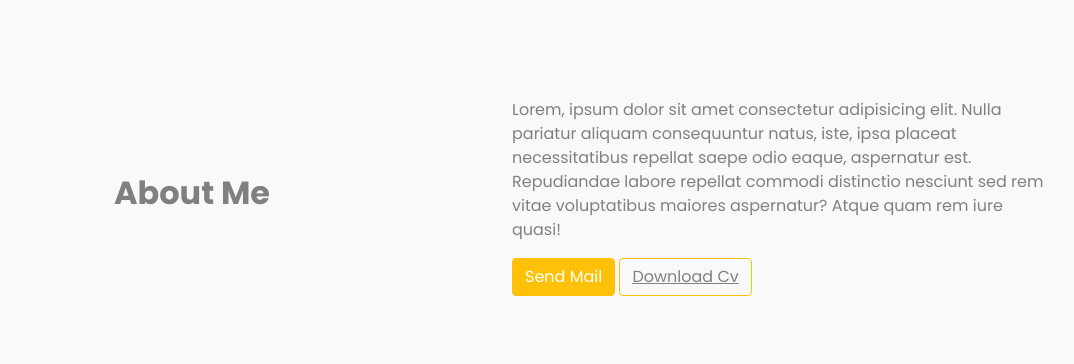
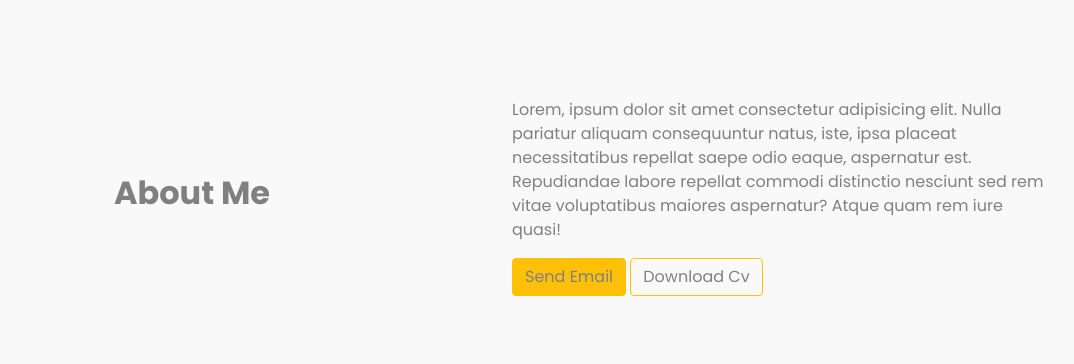
Before and after one commit to Mukundi-Mbugi/portfolio, a plain HTML site: page index.html in a window 1280 px wide. Shown: the part 436-800 px from the top of the page, without its empty margins (152-1226 px from the left). Drawn offline with nearby package versions, Linux system fonts and the light colour scheme; files whose address does not match are found by name.

Commit message:
send mail

```diff
--- a/index.css
+++ b/index.css
@@ -17,3 +17,7 @@ ul li a{
 ul{
     display: flex !important;
 }
+button a{
+    text-decoration: none;
+    background-color: transparent;
+}
--- a/index.html
+++ b/index.html
@@ -68,10 +68,9 @@
             Repudiandae labore repellat commodi distinctio nesciunt sed rem
             vitae voluptatibus maiores aspernatur? Atque quam rem iure quasi!
           </p>
-          <button class="btn btn-warning bg-warning text-white">
-            Send Mail
+          <button class="btn btn-warning bg-warning text-white"><a class="bg-transparent" href=mailto:junior@gmail.com target="_blank">Send Email</a>
           </button>
-          <button class="btn btn-warning"><a href="./files/HTML5NotesForProfessionals.pdf" download>Download Cv</a></button>
+          <button class="btn btn-warning"><a class="bg-transparent" href="./files/HTML5NotesForProfessionals.pdf" download>Download Cv</a></button>
         </div>
       </div>
       <div class="row">
```
